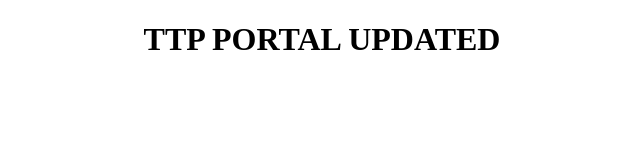
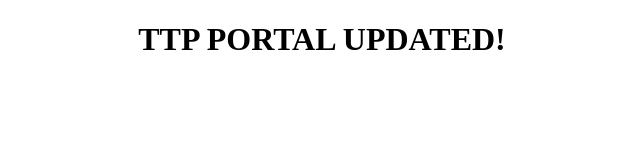
Before and after one commit to santosh-nairiti/test_new, a website: page index.html in a window 1280 px wide. Shown: the whole page, without its empty margins (318-958 px from the left). Drawn offline with Linux system fonts and the light colour scheme; files whose address does not match are found by name.

Commit message:
Update index.html

```diff
--- a/index.html
+++ b/index.html
@@ -7,7 +7,7 @@
     <link rel="stylesheet" src="dist/css/style.min.css">
 </head>
 <body>
-    <center><h1>TTP PORTAL UPDATED</h1></center>
+    <center><h1>TTP PORTAL UPDATED!</h1></center>
     <Script src="./animations.js"></Script>
 </body>
 </html>
```
